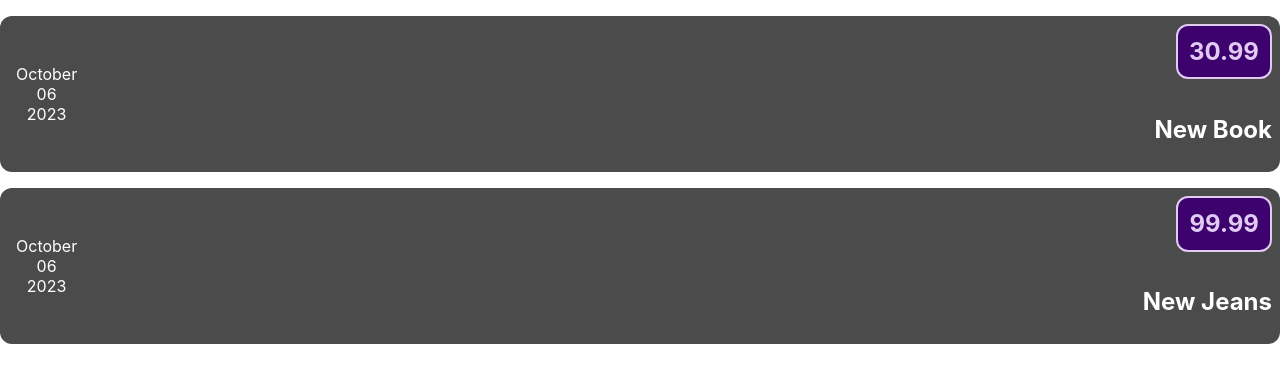
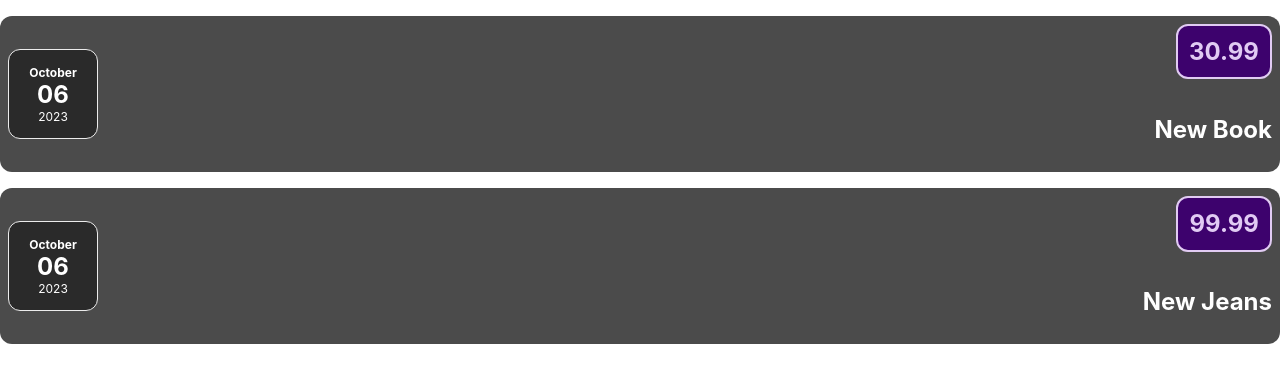
Before and after one commit to Tooma81/React_projekti_loomine, a React (Create React App) app: page / in a window 1280 px wide. Shown: the top 382 px of the page. Built offline with nearby package versions, Linux system fonts and the light colour scheme.

Commit message:
Added separate css file for date

```diff
--- /dev/null
+++ b/src/components/ExpenseDate.css
@@ -0,0 +1,26 @@
+.expense-date {
+    display: flex;
+    flex-direction: column;
+    width: 5.5rem;
+    height: 5.5rem;
+    border: 1px solid #ececec;
+    background-color: #2a2a2a;
+    color: white;
+    border-radius: 12px;
+    align-items: center;
+    justify-content: center;
+}
+
+.expense-date__month {
+    font-size: 0.75rem;
+    font-weight: bold;
+}
+
+.expense-date__year {
+    font-size: 0.75rem;
+}
+
+.expense-date__day {
+    font-size: 1.5rem;
+    font-weight: bold;
+}
--- a/src/components/ExpenseDate.js
+++ b/src/components/ExpenseDate.js
@@ -1,3 +1,5 @@
+import './ExpenseDate.css'
+
 function ExpenseDate(props) {
     const day = props.date.toLocaleString
         ('en-US', {day: '2-digit'})
@@ -5,11 +7,11 @@
         ('en-US', {month: 'long'})
     const year = props.date.getFullYear()
     return (
-        <div className="expense-item">
+        <div className="expense-date">
             <div>
-                <div>{month}</div>
-                <div>{day}</div>
-                <div>{year}</div>
+                <div className='expense-date__month'>{month}</div>
+                <div className='expense-date__day'>{day}</div>
+                <div className='expense-date__year'>{year}</div>
             </div>
         </div>
     )
```
